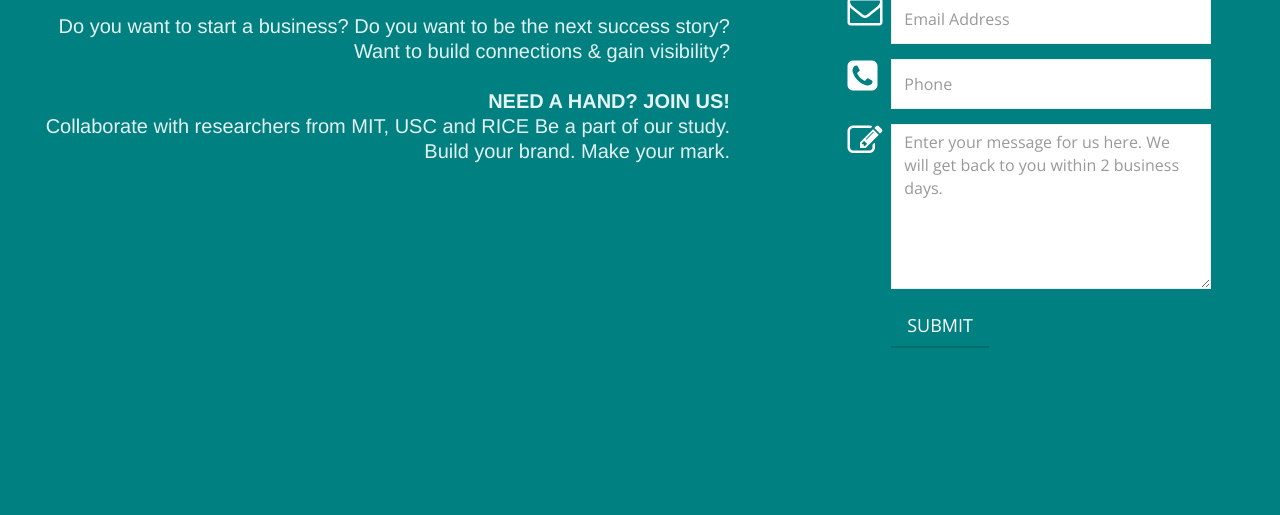
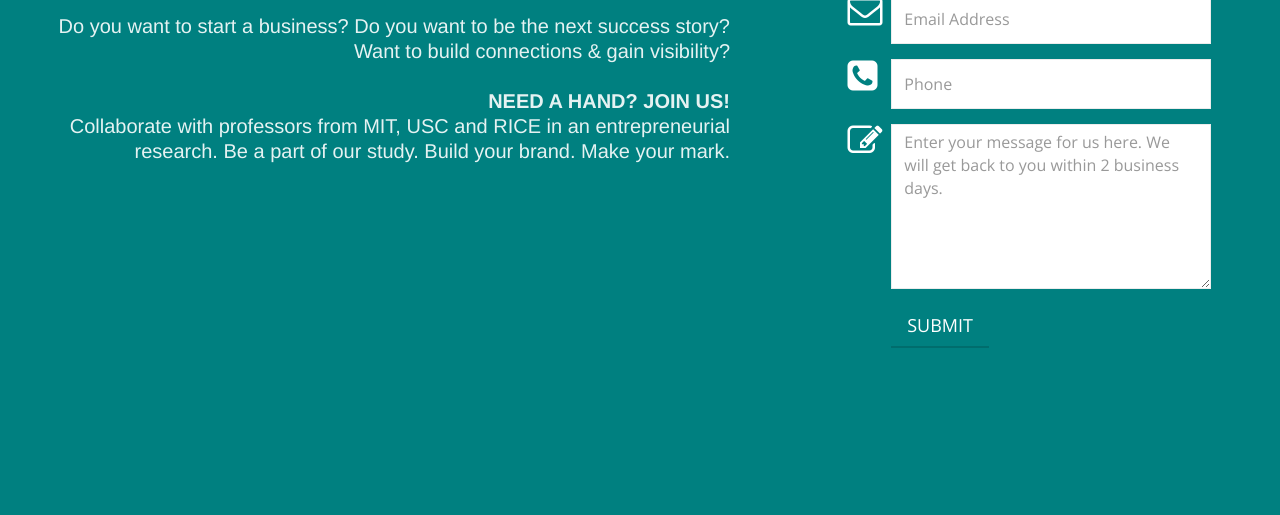
Before and after one commit to E6S/MarketingRA_D1, a plain HTML site: page index.html in a window 1280 px wide. Shown: the part 285-800 px from the top of the page. Drawn offline with nearby package versions, Linux system fonts and the light colour scheme; some packages are replaced by stand-ins of ours.

Commit message:
Banner content updated

```diff
--- a/index.html
+++ b/index.html
@@ -117,7 +117,7 @@ End Fixed Navigation
 									<h2 class="animated fadeInDown" style="text-align: right">Want To Be An Entrepreneur?</h2>
 									<p style="text-align: right;font-family: 'Helvetica Neue'"> Do you want to start a business? Do you want to be the next success story? Want to build connections & gain visibility?
 										<br><br><b>NEED A HAND? JOIN US! </b><br>
-										Collaborate with researchers from MIT, USC and RICE
+										Collaborate with professors from MIT, USC and RICE in an entrepreneurial research.
 										Be a part of our study. Build your brand. Make your mark.
 									</p>
 								</div>
```
